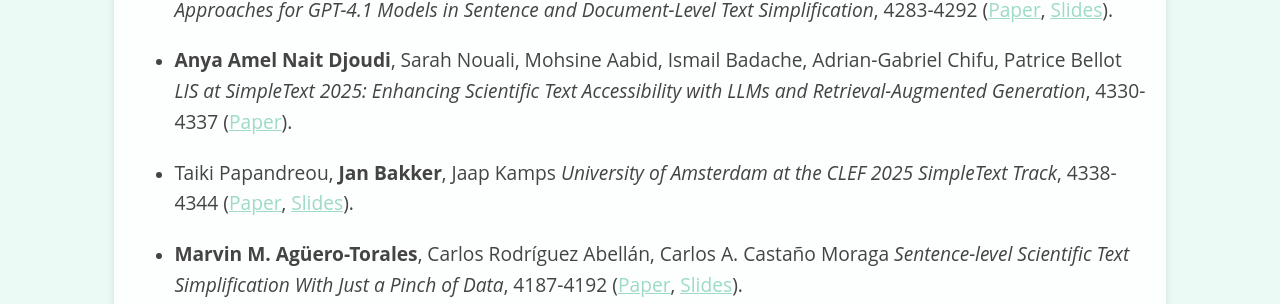
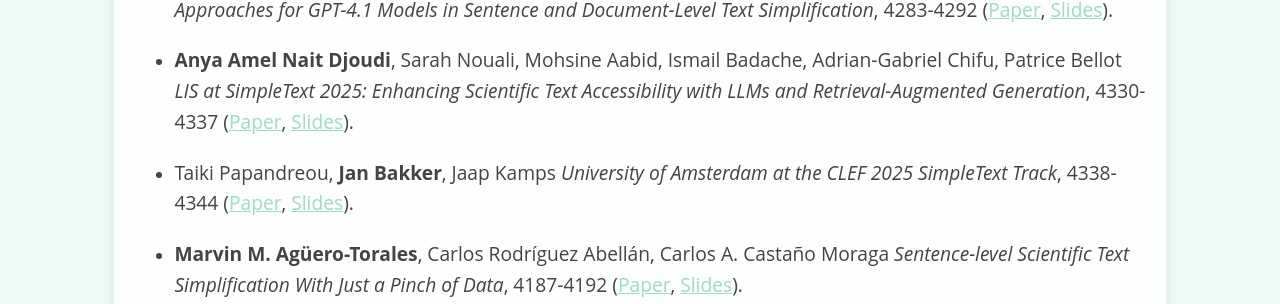
Before and after one commit to simpletext-madics/2025, a Jekyll site: the page built from program.md, in a window 1280 px wide and 900 px high, scrolled down 2566 px. Shown: the part 152-456 px from the top of the window. Built offline with Jekyll 4.4.1, drawn with Linux system fonts in a browser that asks for light colours.

Commit message:
Update program.md

```diff
--- a/program.md
+++ b/program.md
@@ -74,7 +74,7 @@ _UM_FHS at the CLEF 2025 SimpleText Track: Comparing No-Context and Fine-Tune Ap
 
 * **Anya Amel Nait Djoudi**, Sarah Nouali, Mohsine Aabid, Ismail Badache, Adrian-Gabriel Chifu, Patrice Bellot
 _LIS at SimpleText 2025: Enhancing Scientific Text Accessibility with LLMs and Retrieval-Augmented Generation_, 4330-4337
-([Paper](https://www.dei.unipd.it/~faggioli/temp/clef2025/paper_358.pdf)).
+([Paper](https://www.dei.unipd.it/~faggioli/temp/clef2025/paper_358.pdf), [Slides](slides/CLEF25SimpleText-LIS.pdf)).
 
 * Taiki Papandreou, **Jan Bakker**, Jaap Kamps
 _University of Amsterdam at the CLEF 2025 SimpleText Track_, 4338-4344
```
